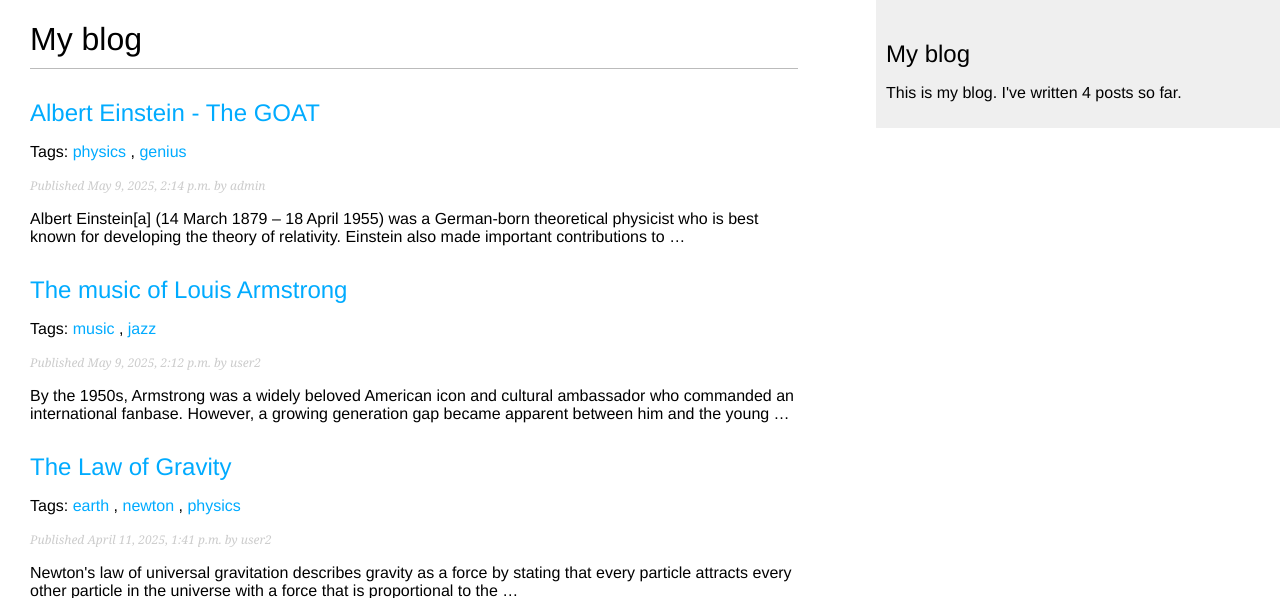
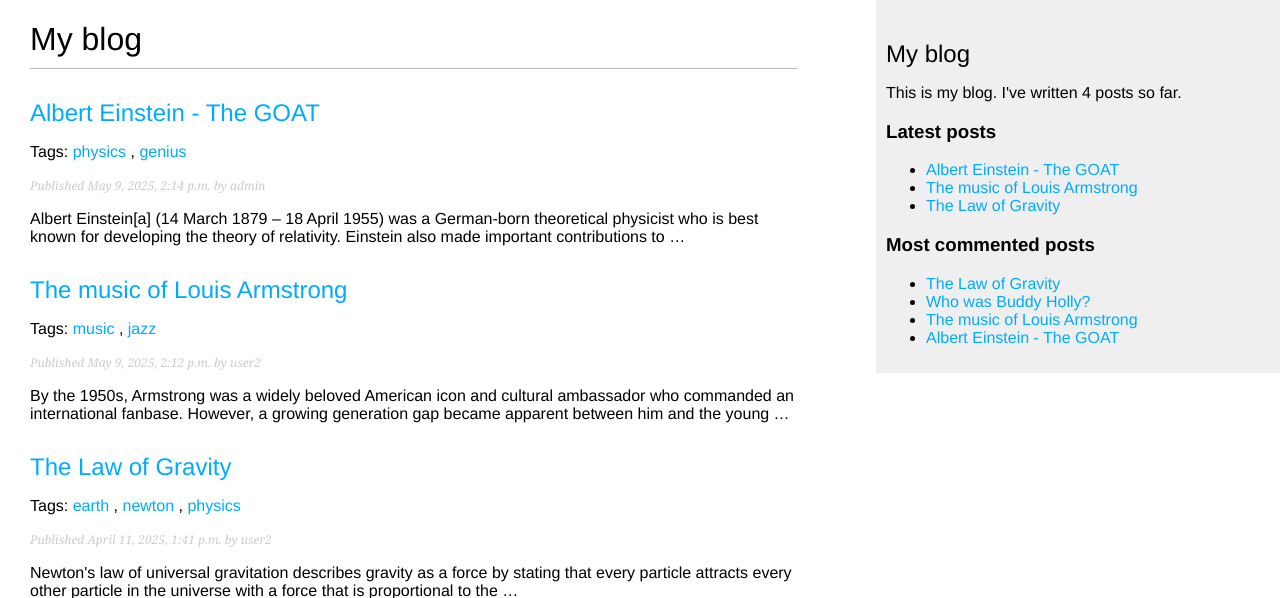
Before and after one commit to gianmarcodiale/blog_project, a Django app: page /blog/ in a window 1280 px wide. Shown: the top 598 px of the page. Run offline with Django 5.2, Linux system fonts and the light colour scheme; data comes from the database, SQL or seed files in the repository; parts of the project's set-up code (start-up, migrations or seed data) failed here and were passed over.

Commit message:
added 2 new custom templates for blog sidebar

```diff
--- a/config/blog/templates/blog/base.html
+++ b/config/blog/templates/blog/base.html
@@ -19,6 +19,16 @@
             This is my blog.
             I've written {% total_posts %} posts so far.
         </p>
+        <h3>Latest posts</h3>
+        {% show_latest_posts 3 %}
+        <h3>Most commented posts</h3>
+        {% get_most_commented_posts as most_commented_posts %}
+        <ul>
+            {% for post in most_commented_posts %}
+                <li>
+                    <a href="{{ post.get_absolute_url }}">{{ post.title }}</a>
+                </li>
+            {% endfor %}
     </div>
 </body>
 </html>
--- /dev/null
+++ b/config/blog/templates/blog/post/latest_posts.html
@@ -0,0 +1,7 @@
+<ul>
+    {% for post in latest_posts %}
+        <li>
+            <a href="{{ post.get_absolute_url }}">{{ post.title }}</a>
+        </li>
+    {% endfor %}
+</ul>
--- a/config/blog/templatetags/blog_tags.py
+++ b/config/blog/templatetags/blog_tags.py
@@ -1,5 +1,6 @@
 from django import template
 from ..models import Post
+from django.db.models import Count
 
 # Each module that contains template tags need to define a variable called register
 # this variable is an instance of the Library class used to register template tags
@@ -12,3 +13,19 @@ register = template.Library()
 # of posts published in the blog
 def total_posts():
     return Post.published.count()
+
+
+@register.inclusion_tag('blog/post/latest_posts.html')
+# This tag (registered as an inclusion tag which returns a dictionary of values) returns the latest 5 published posts
+def show_latest_posts(count=5):
+    latest_posts = Post.published.order_by('-publish')[:count]
+    return {'latest_posts': latest_posts}
+
+
+@register.simple_tag
+# This tag will return the most commented published posts
+# returns a QuerySet using the annotate() method which aggregate the total number of comments for each post
+def get_most_commented_posts(count=5):
+    return Post.published.annotate(
+        total_comments=Count('comments')
+    ).order_by('-total_comments')[:count]
```
